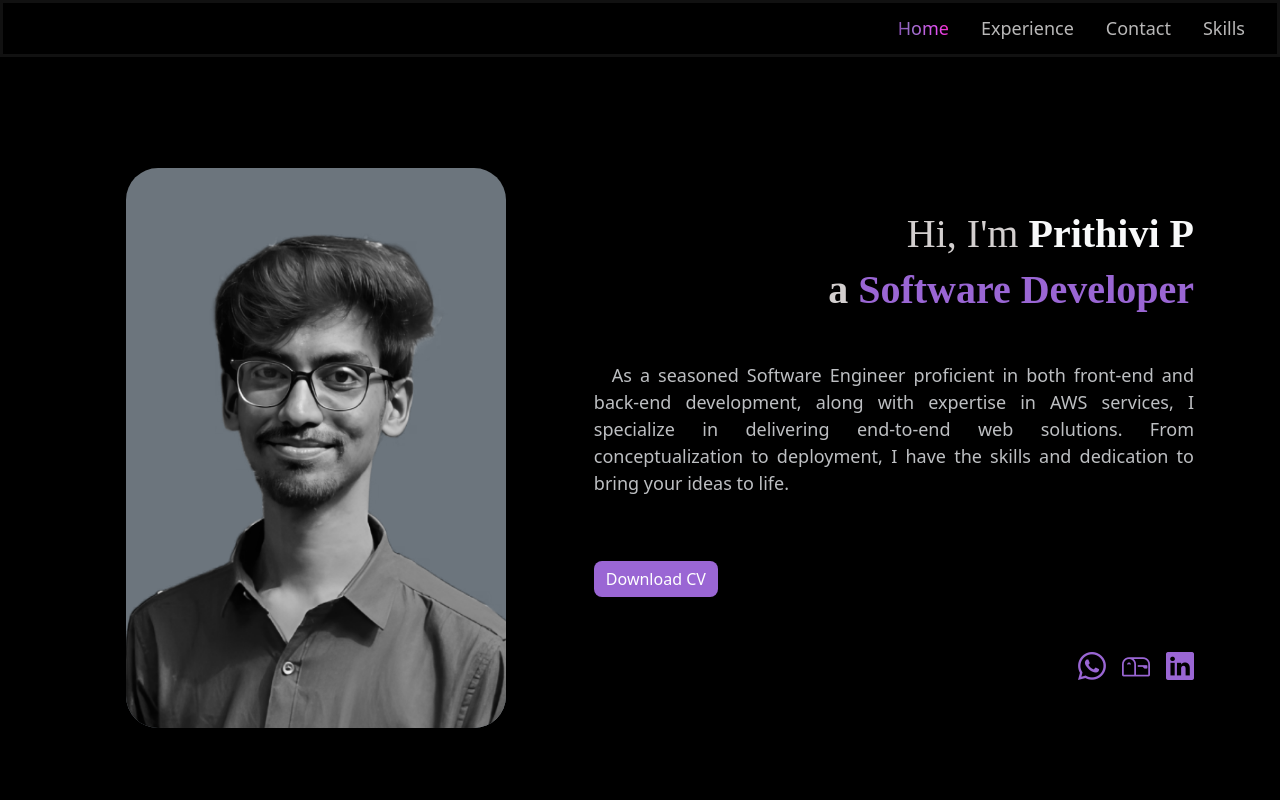
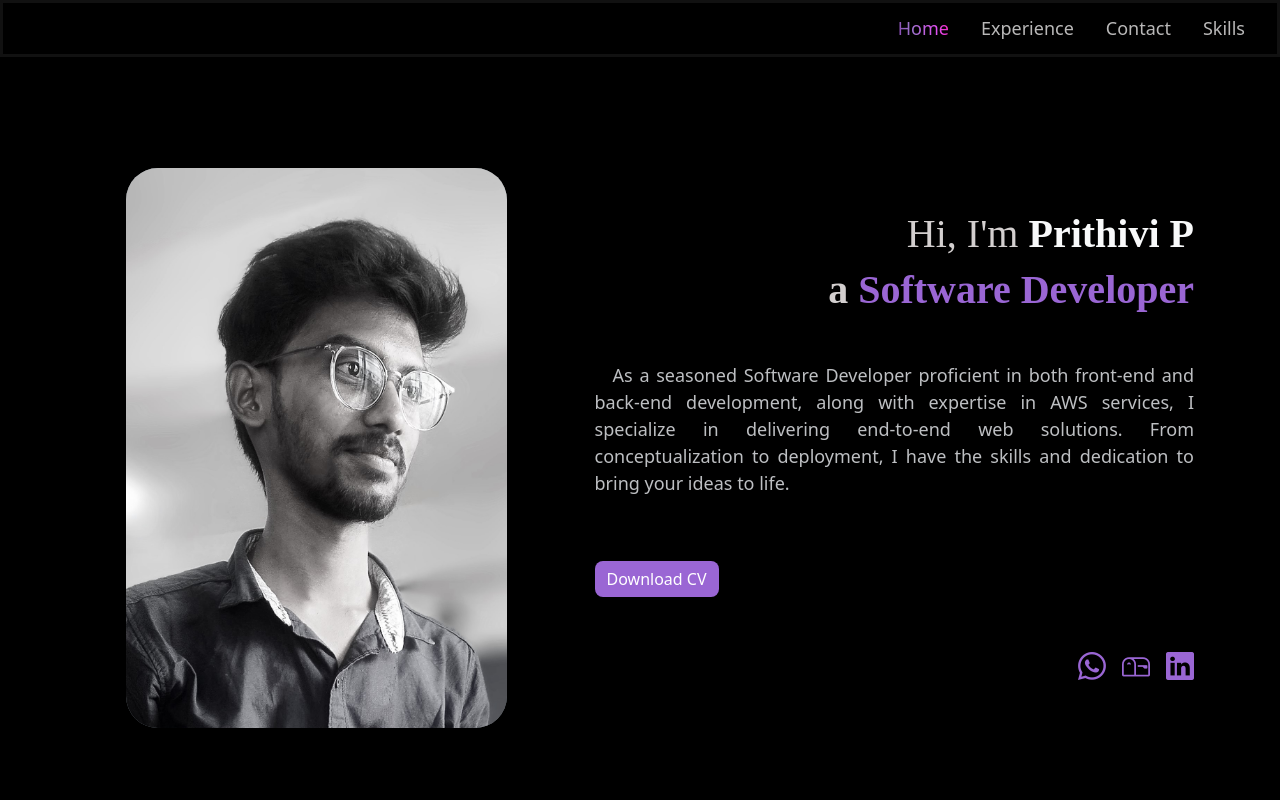
Before and after one commit to Prithivi36/Portfolio, a React (Vite) app in the folder Portfolio/: page / in a window 1280 px wide. Shown: the top 800 px of the page. Built offline with nearby package versions, Linux system fonts and the light colour scheme; a web font is replaced by a local one.

Commit message:
Image update

```diff
--- a/Portfolio/src/Home/Home.jsx
+++ b/Portfolio/src/Home/Home.jsx
@@ -17,7 +17,7 @@ function Home() {
           <h1 className='fw-bolder m-0 text-end title text-indigo'><span className='text-lighter'>a </span>Software Developer</h1>
         </div>
         <p className='about mt-3 mt-sm-0'>
-          &emsp;As a seasoned Software Engineer proficient in both front-end
+          &emsp;As a seasoned Software Developer proficient in both front-end
           and back-end development, along with expertise in AWS services, I specialize in delivering end-to-end web solutions.
           From conceptualization to deployment, I have the skills and dedication to bring your ideas to life.
         </p>
--- a/Portfolio/src/Home/Image.jsx
+++ b/Portfolio/src/Home/Image.jsx
@@ -1,5 +1,5 @@
 import React from 'react'
-import Prithivi from './PortfolioImg.png'
+import Prithivi from './Prithivi.jpg'
 
 function Image() {
   return (
```
Also changed, not shown: Portfolio/src/Home/Prithivi.jpg (added).
